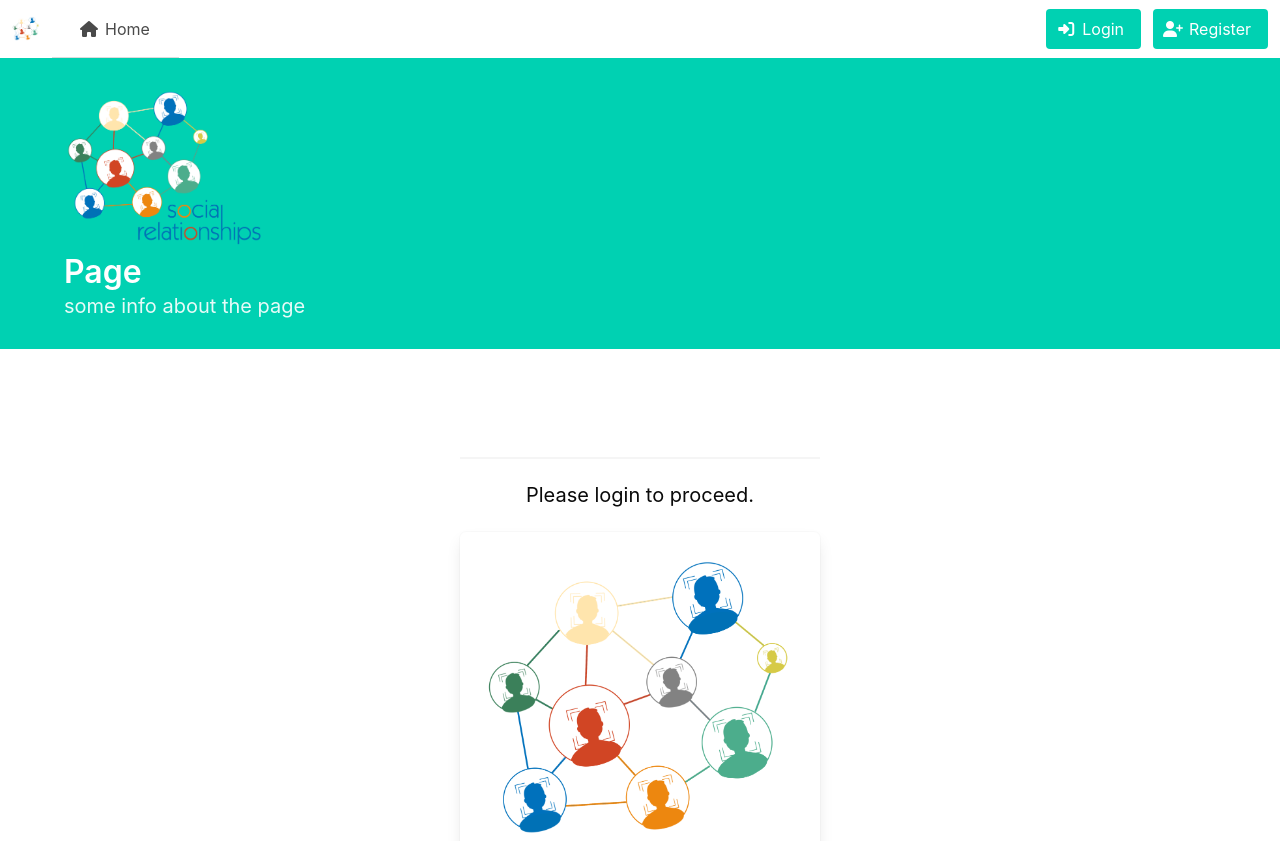
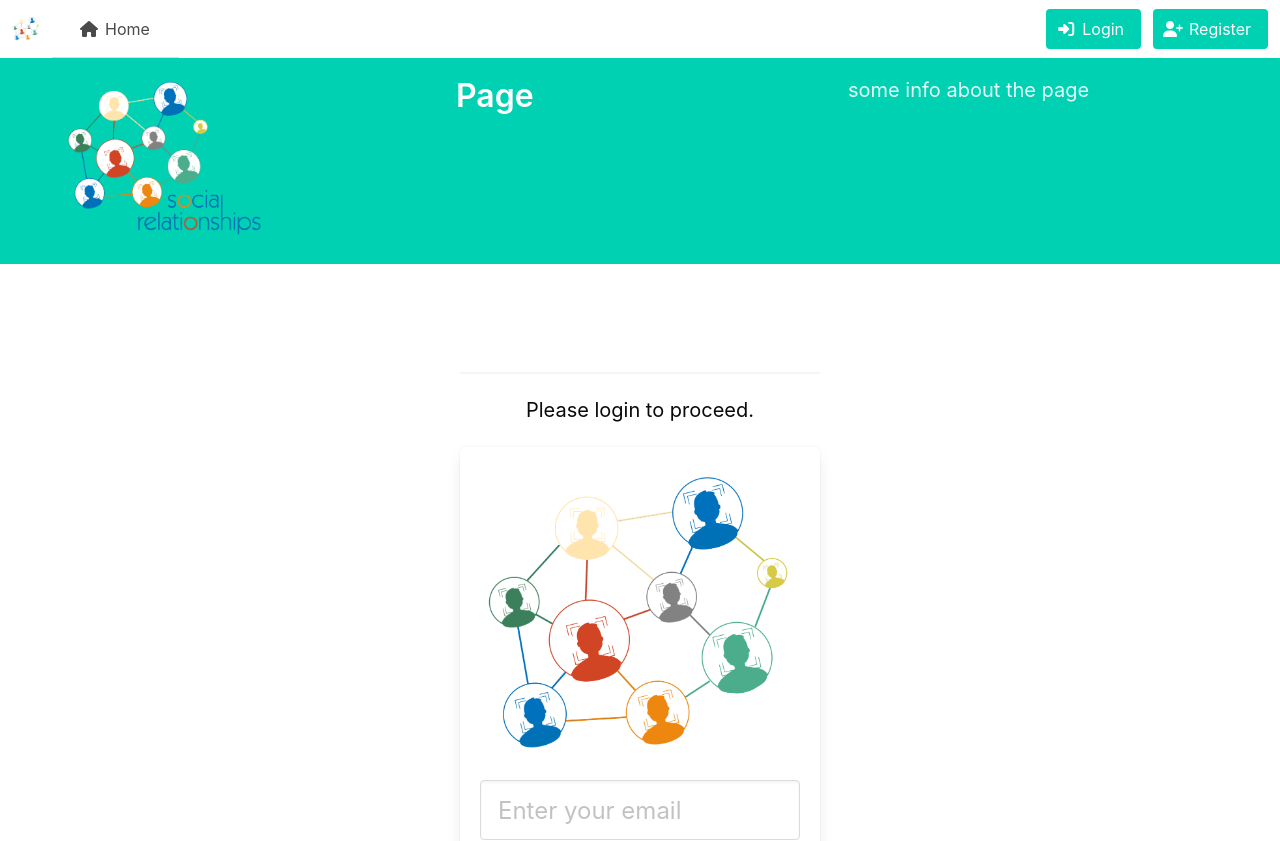
Before and after one commit to DavidKatz-il/social-relationships, a React (Create React App) app in the folder frontend/: page /login in a window 1280 px wide. Shown: the top 841 px of the page. Built offline with nearby package versions, Linux system fonts and the light colour scheme; no server answers.

Commit message:
small ui design fixes

```diff
--- a/frontend/src/components/HeaderTabs.jsx
+++ b/frontend/src/components/HeaderTabs.jsx
@@ -96,12 +96,20 @@ export const HeaderTabs = () => {
                 </div>
             </div>
         </nav>
-        <section className="hero is-small is-primary">
-            <div style={{ padding: 30 }}>
+        <section className="hero is-primary">
+            <div style={{ padding: 20 }}>
                 <div className="container">
-                    <img src={logo_social_relationships} alt="social_relationships" width="200" height="100" />
-                    <h1 className="title">Page</h1>
-                    <h2 className="subtitle">some info about the page</h2>
+                    <div className="columns">
+                        <div className="column">
+                            <img src={logo_social_relationships} alt="social_relationships" width="200" height="100" />
+                        </div>
+                        <div className="column">
+                            <h1 className="title">Page</h1>
+                        </div>
+                        <div className="column">
+                            <h2 className="subtitle">some info about the page</h2>
+                        </div>
+                    </div>
                 </div>
             </div>
         </section>
--- a/frontend/src/components/Image/ImagesTable.jsx
+++ b/frontend/src/components/Image/ImagesTable.jsx
@@ -75,5 +75,11 @@ export const ImagesTable = () => {
                     ))}
                 </div>
             </section>
-        ) : <p style={{ textAlign: "center" }}><br />Loading...</p>}</>
+        ) : <section className="container">
+                <div>
+                    <p style={{ textAlign: "center" }}><br />Loading your images</p>
+                    <progress className="progress is-small is-primary" max="100">99%</progress>
+                </div>
+            </section>
+        }</>
 };
--- a/frontend/src/components/Student/StudentsTable.jsx
+++ b/frontend/src/components/Student/StudentsTable.jsx
@@ -85,5 +85,11 @@ export const StudentsTable = () => {
           ))}
         </div>
       </section>
-    ) : <p style={{ textAlign: "center" }}><br />Loading...</p>}</>
+    ) : <section className="container">
+          <div>
+            <p style={{ textAlign: "center" }}><br />Loading your students</p>
+            <progress className="progress is-small is-primary" max="100">99%</progress>
+          </div>
+        </section>
+    }</>
 };
```
